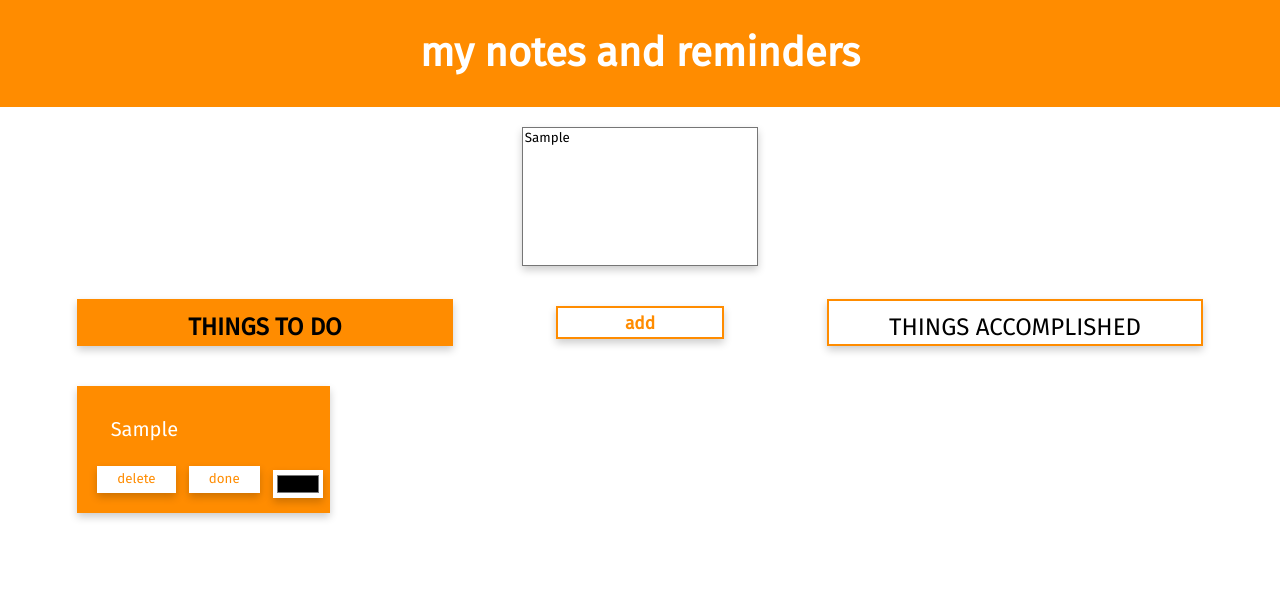
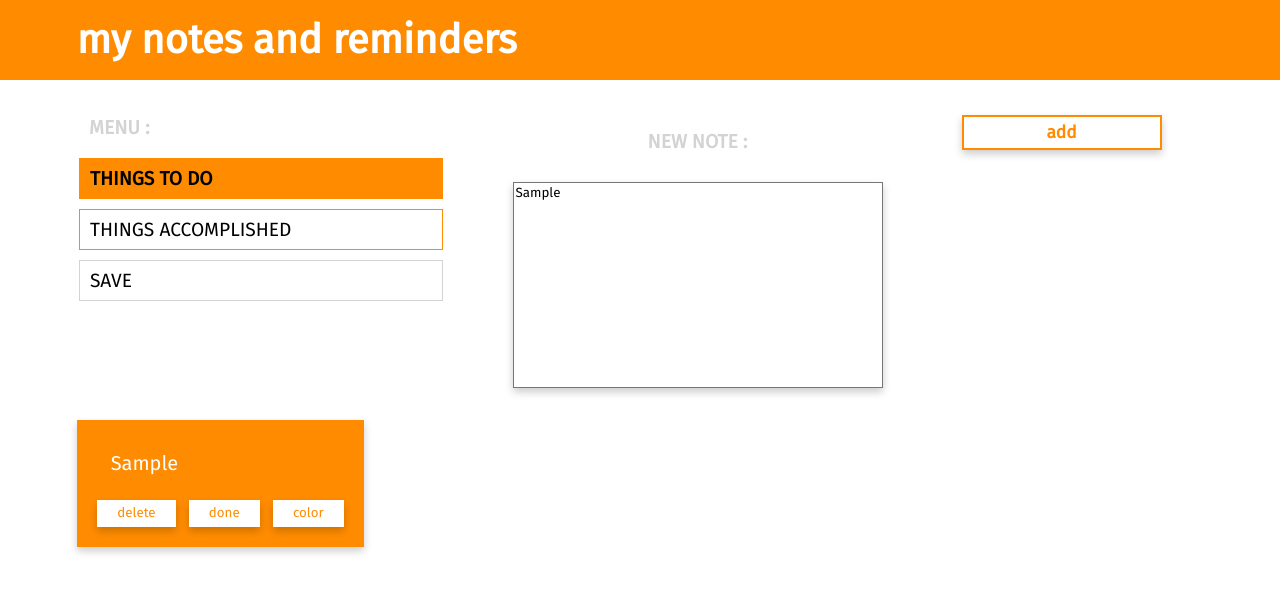
Before and after one commit to dule021/to-do_app, a plain HTML site: page index.html in a window 1280 px wide. Both pictures are taken after typing "Sample" into the empty fields and a click on the button "add". Drawn offline with Linux system fonts and the light colour scheme.

Commit message:
Redesigned and patched. Added a save option (to localStorage).

```diff
--- a/index.html
+++ b/index.html
@@ -15,19 +15,32 @@
 
         <main>
             <div class="inputArea">
-                <textarea name="user_message" id="msg"></textarea>
+
+                <div class="menu">
+                    <div id="menu">
+                        <h3>MENU :</h3>
                     </div>
-            <div class="menu">
                     <div id="toDoAreaButton">
                         <h3>THINGS TO DO</h3>
                     </div>
-                    <button id="test" type="submit">add</button>
                     <div id="doneAreaButton">
                         <h3>THINGS ACCOMPLISHED</h3>
                     </div>
+                    <div id="saveButton">
+                        <h3>SAVE</h3>
+                    </div>
                 </div>
 
-            <div class="wrapper">
+                <div class="inputField">
+                    <div id="inputMenu">
+                        <h3>NEW NOTE :</h3>
+                    </div>
+                    <textarea name="user_message" id="msg" name=" "></textarea>
+                    <button id="test" type="submit">add</button>
+                 </div>
+
+            </div>
+            <div id="wrapper">
             <div class="todoArea" id="newNotes">
 
             </div>
--- a/to-do-css.css
+++ b/to-do-css.css
@@ -4,18 +4,24 @@ body {
     width: 100%;
     text-align: center;
     font-family: "Fira Sans", sans-serif;
-    font-size: 18pt;
+    font-size: 1.5em;
 }
 
 .header {
+    font-size: 70%;
     margin: 0 0 10pt 0;
     width: 100%;
     background-color: #ff8c00;
-    padding: 25pt 0;
+    padding: 15pt 0;
     font-size: 30pt;
     font-weight: bold;
     color: white;
     font-family: inherit;
+}
+
+.header h2 {
+    margin: 0 6%;
+    text-align: left;
 }
 
 main {
@@ -24,23 +30,58 @@ main {
     font-family: inherit;
 }
 
-textarea {
-    font-family: inherit;
-    resize: none;
-    box-shadow: 0 4px 8px 0 rgba(0, 0, 0, 0.2);
+.inputArea {
+    flex-wrap: wrap;
+    align-items: left;
+    display: flex;
+    max-height: 300px;
 }
 
 .menu {
+    margin: 0 auto;
+    flex: 1;
+    flex-direction: column;
+    padding: 15px;
+}
+
+.inputField {
+    margin: 0 auto;
+    flex: 2;
+    flex-direction: column;
+    padding: 15px;
     display: flex;
+    flex-direction: column;
+    flex-wrap: wrap;
+}
+
+textarea {
+    font-family: inherit;
+    display: block;
+    resize: none;
+    min-width: 200px;
+    width: 600px;
+    min-height: 180px;
+    box-shadow: 0 4px 8px 0 rgba(0, 0, 0, 0.2);
+    margin: 5pt auto;
+    width: 50%;
+    height: 70%;
+}
+
+#menu {
+    color: lightgray;
+    font-weight: bold;
+}
+
+#inputMenu {
+    color: lightgray;
+    margin: auto;
+    font-weight: bold;
 }
 
 #toDoAreaButton {
-    width: 33%;
-    text-align: center;
-    position: relative;
-
-    border: 2pt solid #ff8c00;
-    box-shadow: 0 4px 8px 0 rgba(0, 0, 0, 0.2);
+    margin: 10px auto;
+    border: 1pt solid #ff8c00;
+    /*box-shadow: 0 4px 8px 0 rgba(0, 0, 0, 0.2);*/
 }
 
 #toDoAreaButton:hover {
@@ -53,12 +94,9 @@ textarea {
 }
 
 #doneAreaButton {
-    width: 33%;
-    text-align: center;
-    position: relative;
-
-    border: 2pt solid #ff8c00;
-    box-shadow: 0 4px 8px 0 rgba(0, 0, 0, 0.2);
+    margin: 10px auto;
+    border: 1pt solid #ff8c00;
+    /*box-shadow: 0 4px 8px 0 rgba(0, 0, 0, 0.2);*/
 }
 
 #doneAreaButton:hover {
@@ -70,11 +108,19 @@ textarea {
     transform: translateY(2px);
 }
 
-#msg {
-    margin: 5pt auto;
-    width: 20%;
-    height: 100pt;
+#saveButton {
+    margin: 10px auto;
+    border: 1pt solid lightgray;
+    /*box-shadow: 0 4px 8px 0 rgba(0, 0, 0, 0.2);*/
+}
 
+#saveButton:hover {
+    cursor: pointer;
+    background-color: lightgray;
+}
+
+#saveButton:active {
+    transform: translateY(2px);
 }
 
 button {
@@ -89,8 +135,8 @@ button {
 
 #test {
     margin: 5pt auto;
-    width: 15%;
-    height: 25pt;
+    min-width: 200px;
+    padding: 5px;
     font-size: 13pt;
     font-weight: bold;
     color: #ff8c00;
@@ -110,19 +156,7 @@ button:active {
     transform: translateY(2px);
 }
 
-.inputArea {
-    margin: 10pt auto;
-    width: 100%;
-    display: flex;
-    text-align: center;
-}
-
-.menu {
-    margin: 10pt auto;
-    padding: 10pt;
-}
-
-.wrapper {
+#wrapper {
     margin: 10pt auto;
     width: 100%;
     text-align: center;
@@ -164,9 +198,10 @@ button:active {
 }
 
 h3 {
-    text-align: center;
+    font-size: 80%;
+    text-align: left;
     width: 100%;
-    padding-top: 10pt;
+    padding: 10px;
 }
 
 p {
@@ -175,20 +210,3 @@ p {
     text-align: center;
     padding: 15pt;
 }
-
-.colorPicker {
-    height: 21pt;
-    position: relative;
-    top: 7pt;
-    left: 5pt;
-    margin: auto;
-    font-family: inherit;
-    border: none;
-    box-shadow: 0 4px 8px 0 rgba(0, 0, 0, 0.2);
-    background-color: white;
-
-}
-
-.colorPicker:active {
-    transform: translateY(2px);
-}
--- a/todo_app.js
+++ b/todo_app.js
@@ -4,28 +4,45 @@ var content = document.getElementById("msg");
 var newNotes = document.getElementById("newNotes");
 var doneNotes = document.getElementById("doneNotes");
 
+var globalSave = document.getElementById("saveButton");
+var isDone;
 var handler;
+var i = 0;
+var todoList = {};
+var doneList = {};
 
 
-testButton.addEventListener("click", function(){
+var addButton = function(isDone){
+
     var newDiv = document.createElement("DIV");
     var newParagraph = document.createElement("P");
 
     var newDeleteButton = document.createElement("BUTTON");
     newDeleteButton.innerText = "delete";
     newDeleteButton.setAttribute("class", "deleteButton");
-    newDeleteButton.addEventListener("click", function(){
+    newDeleteButton.addEventListener("click", function(event){
+        var parent = event.target.parentNode;
+        var thisIndex = secretIndex.innerText;
+        delete todoList[thisIndex];
+        i--;
         newDeleteButton.parentNode.remove();
     })
 
     var newDoneButton = document.createElement("BUTTON");
     newDoneButton.innerText = "done";
     newDoneButton.setAttribute("class", "doneButton");
-    newDoneButton.addEventListener("click", function() {
-       newDoneButton.remove();
-       newDiv.appendChild(undoButton);
-       doneNotes.appendChild(newDiv);
-       newNotes.removeChild(newDiv);
+    newDoneButton.addEventListener("click", function(event) {
+        var parent = event.target.parentNode;
+        var thisIndex = secretIndex.innerText;
+        doneList[thisIndex] = parent.firstChild.innerText;
+        delete todoList[thisIndex];
+
+        newDoneButton.remove();
+        doneNotes.appendChild(newDiv);
+        newDiv.removeChild(colorButton);
+        newDiv.appendChild(undoButton);
+        newDiv.appendChild(colorButton);
+        newNotes.removeChild(newDiv);
     })
 
     var undoButton = document.createElement("BUTTON");
@@ -33,24 +50,31 @@ testButton.addEventListener("click", function(){
     undoButton.setAttribute("class", "undoButton");
     undoButton.addEventListener("click", function() {
         undoButton.remove();
+        newNotes.appendChild(newDiv);
+        newDiv.removeChild(colorButton);
         newDiv.appendChild(newDoneButton);
-        newNotes.appendChild(newDiv);
+        newDiv.appendChild(colorButton);
         doneNotes.removeChild(newDiv);
     })
 
-
     var colorPicker = document.createElement("INPUT");
     colorPicker.setAttribute("type", "color");
-    colorPicker.setAttribute("class", "colorPicker");
     colorPicker.addEventListener("change", function(){
         var newColor = colorPicker.value;
         newDiv.style.backgroundColor = newColor;
+    })
+    colorPicker.style.display = "none";
+
+    var colorButton = document.createElement("BUTTON");
+    colorButton.innerText = "color";
+    colorButton.addEventListener("click", function() {
+        colorPicker.click();
     })
 
     newDiv.appendChild(newParagraph);
     newDiv.appendChild(newDeleteButton);
     newDiv.appendChild(newDoneButton);
-    newDiv.appendChild(colorPicker);
+    newDiv.appendChild(colorButton);
     newDiv.setAttribute("class", "newDiv");
 
 
@@ -58,8 +82,6 @@ testButton.addEventListener("click", function(){
 
             var editContent = document.createElement("textarea");
             editContent.value = event.target.innerText;
-            //event.target.innerHTML = null;
-            //event.target.appendChild(editContent);
 
             var parent = event.target.parentNode;
             parent.appendChild(editContent);
@@ -70,7 +92,7 @@ testButton.addEventListener("click", function(){
             else{
                 parent.removeChild(undoButton)
             };
-            parent.removeChild(colorPicker);
+            parent.removeChild(colorButton);
 
             var saveButton = document.createElement("button");
             saveButton.innerText = "SAVE";
@@ -87,7 +109,7 @@ testButton.addEventListener("click", function(){
                 else{
                     parent.appendChild(undoButton)
                 };
-                parent.appendChild(colorPicker);
+                parent.appendChild(colorButton);
                 newParagraph.addEventListener("click", handler);
             })
             parent.appendChild(saveButton);
@@ -96,11 +118,30 @@ testButton.addEventListener("click", function(){
 
     newParagraph.addEventListener("click", handler);
     newParagraph.innerText = content.value;
-    newNotes.appendChild(newDiv);
-})
 
+
+    var newIndex = i++;
+    newIndex.toString();
+    todoList[newIndex] = content.value;
+    var secretIndex = document.createElement("P");
+    secretIndex.innerText = newIndex;
+    newDiv.appendChild(secretIndex);
+    secretIndex.style.display = "none";
+
+    if(isDone==="itsDone") {
+        newDoneButton.remove();
+        newDiv.removeChild(colorButton);
+        newDiv.appendChild(undoButton);
+        newDiv.appendChild(colorButton);
+        doneNotes.appendChild(newDiv);
+    }
+    else {
+        newNotes.appendChild(newDiv);
+    }
+};
+
+testButton.addEventListener("click", addButton);
 doneNotes.style.display = "none";
-
 
 
 
@@ -108,7 +149,6 @@ var toDoAreaButton = document.getElementById("toDoAreaButton");
 toDoAreaButton.addEventListener("click", function() {
     doneNotes.style.display = "none";
     newNotes.style.display = "flex";
-
     toDoAreaButton.style.backgroundColor = "#FF8C00";
     doneAreaButton.style.backgroundColor = "white";
     toDoAreaButton.style.fontWeight = "bold";
@@ -124,6 +164,34 @@ doneAreaButton.addEventListener("click", function() {
     toDoAreaButton.style.fontWeight = "normal";
     doneAreaButton.style.fontWeight = "bold";
 })
-
 toDoAreaButton.style.backgroundColor = "#FF8C00";
 toDoAreaButton.style.fontWeight = "bold";
+
+globalSave.addEventListener("click", function() {
+    var todoStorage = JSON.stringify(todoList);
+    window.localStorage.setItem("todoList", todoStorage);
+
+    var doneStorage = JSON.stringify(doneList);
+    window.localStorage.setItem("doneList", doneStorage);
+})
+
+window.onload = function() {
+    var fromStorage1 = window.localStorage.getItem("todoList");
+    var fromStorage2 = window.localStorage.getItem("doneList");
+
+    var savedList1 = JSON.parse(fromStorage1);
+    var savedList2 = JSON.parse(fromStorage2);
+
+    for (var entry in savedList1) {
+        var content = document.getElementById("msg");
+        content.value = savedList1[entry];
+        addButton()
+    }
+
+    for (var entr in savedList2) {
+        var content = document.getElementById("msg");
+        content.value = savedList2[entr];
+        addButton("itsDone");
+
+    }
+};
```
Lines whose indentation alone changed are shown as unchanged.
